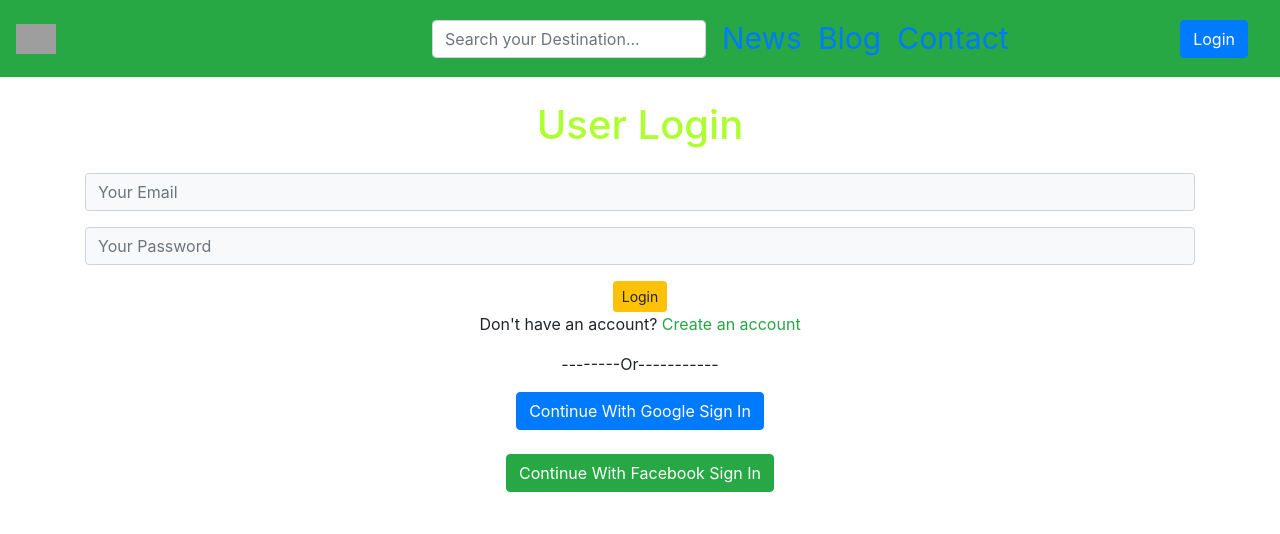
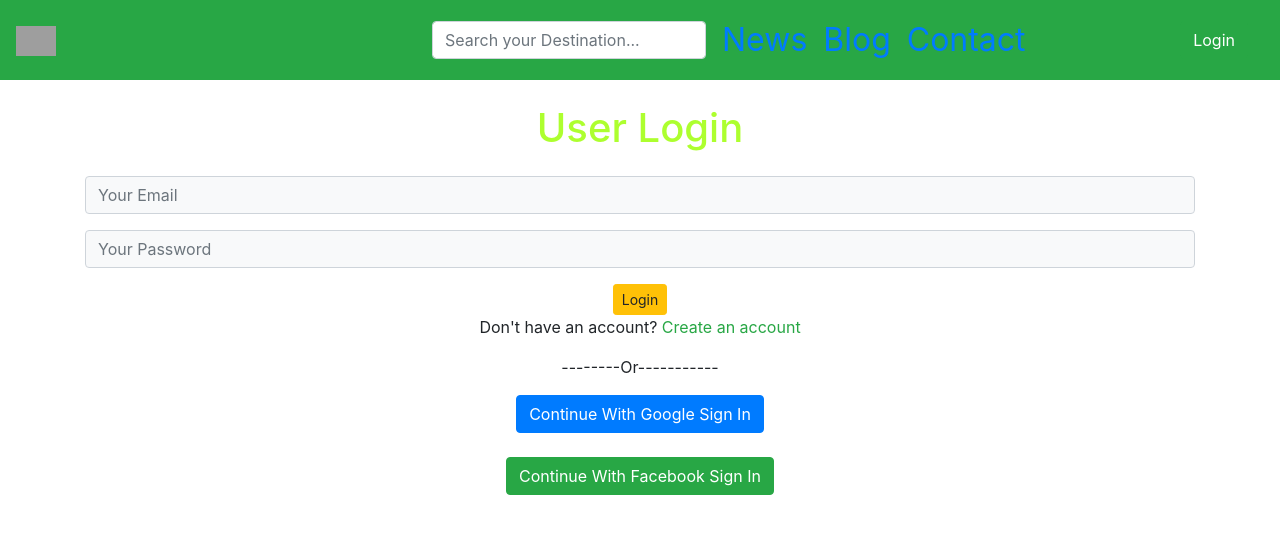
Before and after one commit to nahidkishore/travel-bd, a React (Create React App) app: page /login in a window 1280 px wide. Shown: the top 534 px of the page. Built offline with nearby package versions, Linux system fonts and the light colour scheme; grey boxes are pictures that could not be loaded.

Commit message:
project finished

```diff
--- a/src/components/Header/Header.css
+++ b/src/components/Header/Header.css
@@ -1,7 +1,7 @@
 .nav-header{
   text-align: center;
   text-decoration: none;
-  font-size: 30px;
-  color: #808080;
+  weight: bold;
+  color: #b12020;
 
 }
--- a/src/components/Header/Header.js
+++ b/src/components/Header/Header.js
@@ -20,28 +20,31 @@ const Header = () => {
   };
   return (
     <div>
-      <Navbar bg="success" variant="dark" className="">
-    <Navbar.Brand  href=""><Link to="/home"><img style={{ width: "10%",height: "10%"}} className="brand-logo" src="https://iili.io/2xWwrJ.png" alt="" /></Link></Navbar.Brand>
+      <Navbar  bg="success" expand="md" variant="dark">
+    <Navbar.Brand  href=""><Link to="/"><img style={{ width: "10%",height: "10%"}} className="brand-logo" src="https://iili.io/2xWwrJ.png" alt="" /></Link></Navbar.Brand>
     <Navbar.Toggle aria-controls="responsive-navbar-nav" />
     <Navbar.Collapse id="responsive-navbar-nav">
     <Form inline>
-      <FormControl type="text" placeholder="Search your Destination..." className="mr-sm-2" />
+      <FormControl  type="text" placeholder="Search your Destination..." className="mr-sm-2" />
 
     </Form>
     <Nav className="mr-auto nav-header">
-      <Nav.Link href=""><Link to="/news">News</Link></Nav.Link>
+      <Nav.Link href="" style={{ fontWeight: "0",fontSize: "32px" }}><Link to="/news">News</Link></Nav.Link>
       {/* <Nav.Link href="/"><Link to="/destination">Destination</Link> </Nav.Link> */}
-      <Nav.Link href=""><Link to="/blog">Blog</Link></Nav.Link>
-      <Nav.Link href=""><Link to="/contact">Contact</Link></Nav.Link>
+      <Nav.Link href="" style={{ fontWeight: "0",fontSize: "32px" }}><Link to="/blog">Blog</Link></Nav.Link>
 
-  <p style={{color: 'yellow'}}> {loggedInUser.displayName}</p>
+      <Nav.Link href="" style={{ fontWeight: "0",fontSize: "32px" }}><Link to="/contact">Contact</Link></Nav.Link>
+
+
+      <Nav.Link href=""><p style={{color: 'yellow', weight: 'normal'}}> {loggedInUser.displayName}</p></Nav.Link>
+
 
     </Nav>
     {/* <Link to="/login"><Button>Login</Button></Link> */}
-    <Nav.Link onClick={handleLoggingButton}  href="" > <Button> {loggedInUser.name ? "LogOut" : "Login"}</Button>
+    <Nav.Link onClick={handleLoggingButton}  href="" > <Button  variant="success"> {loggedInUser.name ? "LogOut" : "Login"}</Button>
 
           </Nav.Link>
-    {/* <Button onClick={()=> setLoggedInUser({})} variant="warning">Sign Out</Button> */}
+
     </Navbar.Collapse>
 
 
--- a/src/components/PrivateRoute/PrivateRoute.js
+++ b/src/components/PrivateRoute/PrivateRoute.js
@@ -8,7 +8,7 @@ const PrivateRoute = ({ children, ...rest }) => {
     <Route
       {...rest}
       render={({ location }) =>
-        loggedInUser.email ? (
+        loggedInUser.email || loggedInUser.name ? (
           children
         ) : (
           <Redirect
```
